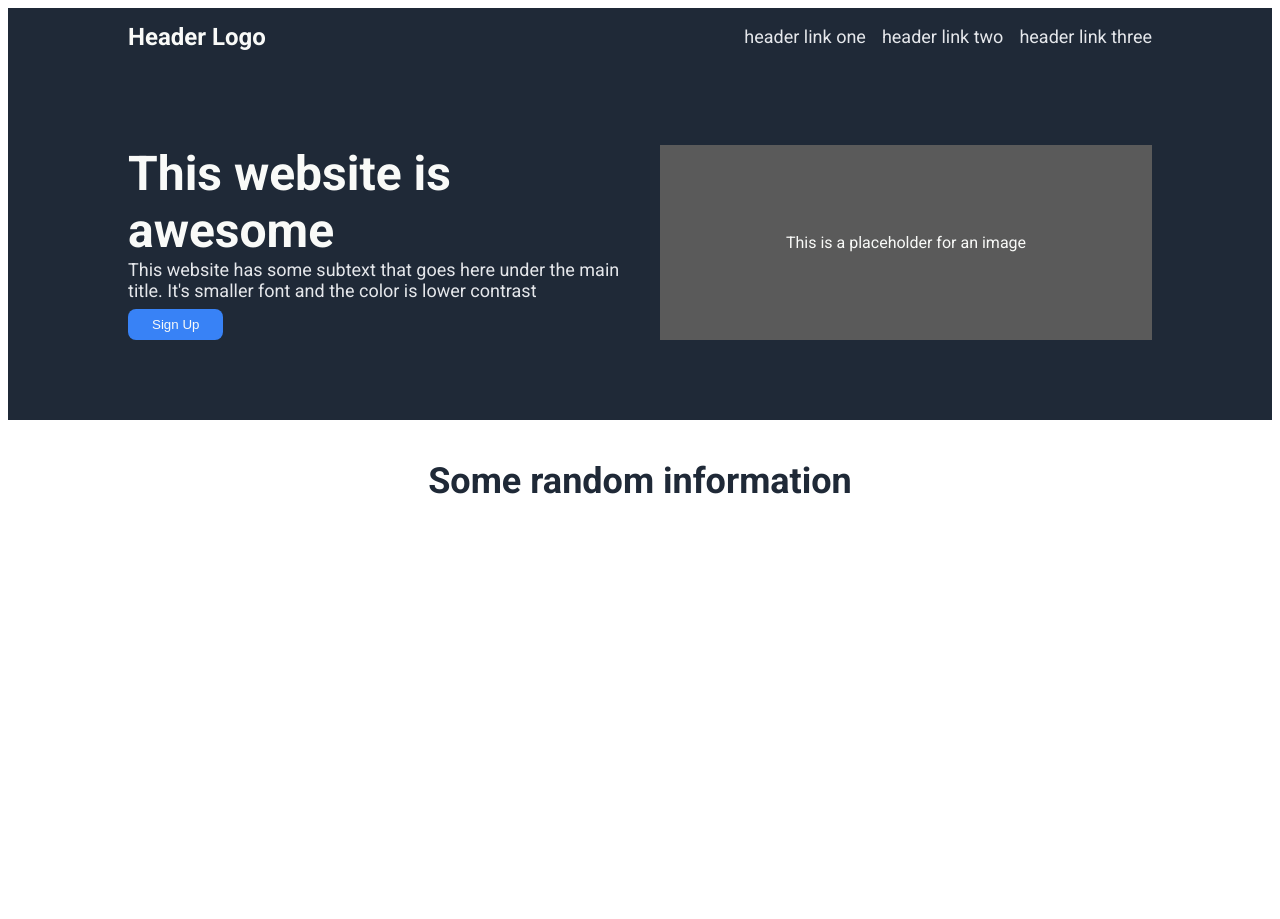
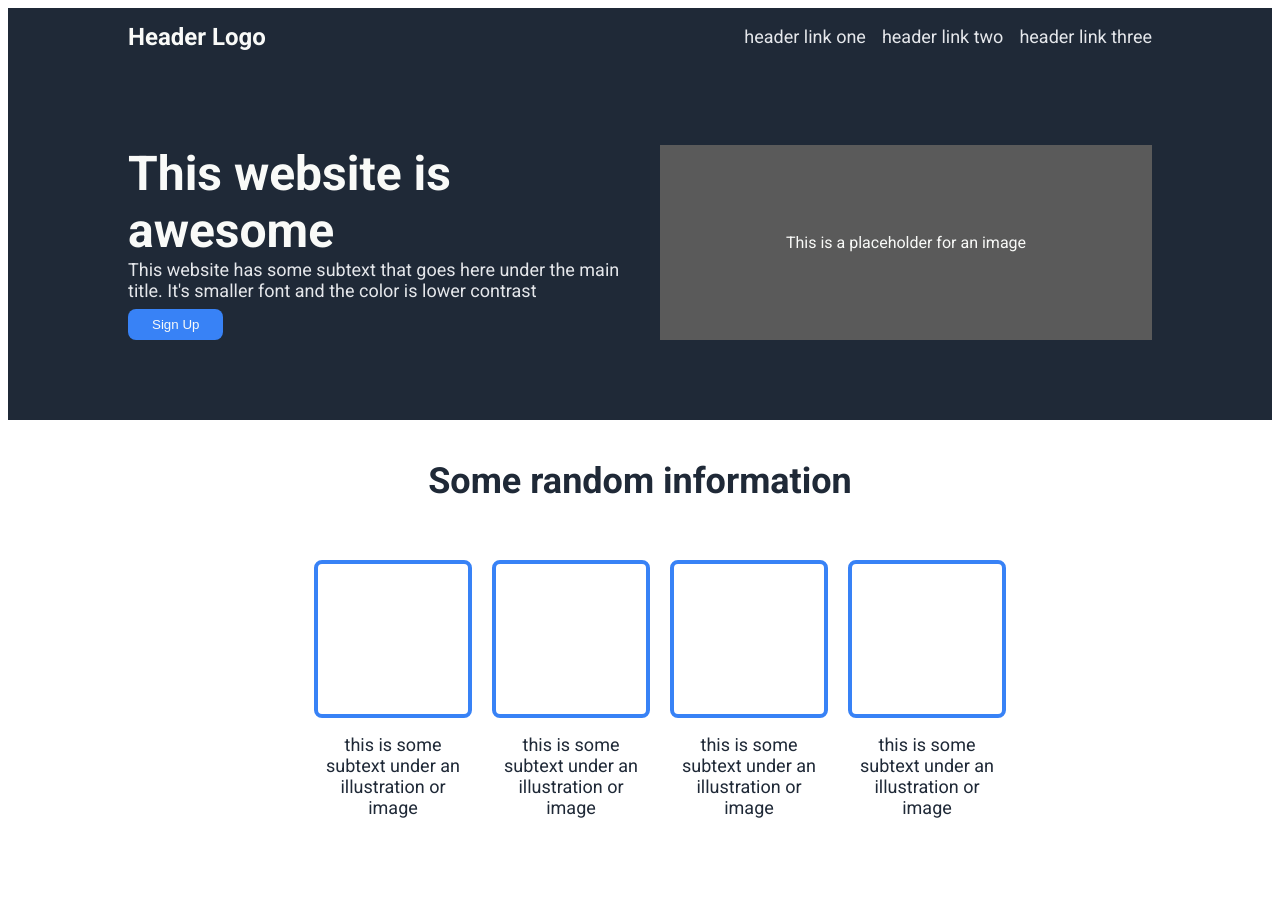
Before and after one commit to rutabageldev/landing-page, a website: page index.html in a window 1280 px wide. Before the commit the page ends 800 px from the top, so only its background shows below. Drawn offline with Linux system fonts and the light colour scheme.

Commit message:
Finished info section

```diff
--- a/index.html
+++ b/index.html
@@ -25,13 +25,25 @@
         <div class="hero-container__image">This is a placeholder for an image</div>
     </div>
 
-    <div class="info-container">
-        <div class=header-info>Some random information</div>
-        <ul class="info-images">
-            <li class="info"></li>
-            <li class="info"></li>
-            <li class="info"></li>
-            <li class="info"></li>
+    <div class="header-info">Some random information</div>
+        <div class="info-container">
+            <ul class="info-images">
+            <li class="info-item">
+                <div class="info__image"></div>
+                <div class="info__text">this is some subtext under an illustration or image</div>
+            </li>
+            <li class="info-item">
+                <div class="info__image"></div>
+                <div class="info__text">this is some subtext under an illustration or image</div>
+            </li>
+            <li class="info-item">
+                <div class="info__image"></div>
+                <div class="info__text">this is some subtext under an illustration or image</div>
+            </li>
+            <li class="info-item">
+                <div class="info__image"></div>
+                <div class="info__text">this is some subtext under an illustration or image</div>
+            </li>
         </ul>
     </div>
 </body>
--- a/style.css
+++ b/style.css
@@ -82,17 +82,61 @@ ul{
 }
 
 /* === Info Section Styling === */
+.header-info {
+    text-align: center;
+    padding: var(--gap-large) 0;
+
+    color: var(--color-text-black);
+    font-size: var(--font-size-large);
+    font-weight: 900;
+  }
+
 .info-container {
   display:flex;
+  justify-content: center;
+  align-items: center;
+  gap: var(--gap-mid);
+  padding: 0 120px 80px;
+}
+
+.info-images {
+  display: flex;
+  justify-content: center;
+  flex-wrap: wrap;
+  gap: var(--gap-mid);
+  flex: 1;
+
+}
+
+.info-item {
+  align-items: center;
+  justify-content: center;
+  display:flex;
   flex-direction: column;
+  flex: 1 1 calc(25% - var(--gap-mid));
+  min-width: 50px;
+  min-height: 50px;
+  max-width: 150px;
+}
+
+.info__image {
   align-items: center;
+  flex: 1;
+  width: 100%;
+  aspect-ratio: 1/1;
+  margin-bottom: var(--gap-small);
+
+  background-color: transparent;
+  border: 4px var(--color-button) solid;
+  border-radius: 8px;
 }
-.header-info {
-  padding: var(--gap-large) 0;
 
-  color: var(--color-text-black);
-  font-size: var(--font-size-large);
-  font-weight: 900;
+.info__text{
+  max-width: 100%;
+  text-align: center;
+
+  font-size: var(--font-size-small);
+  color: var(--color-text-black)
 }
 
 /* === Button Styling === */
```
